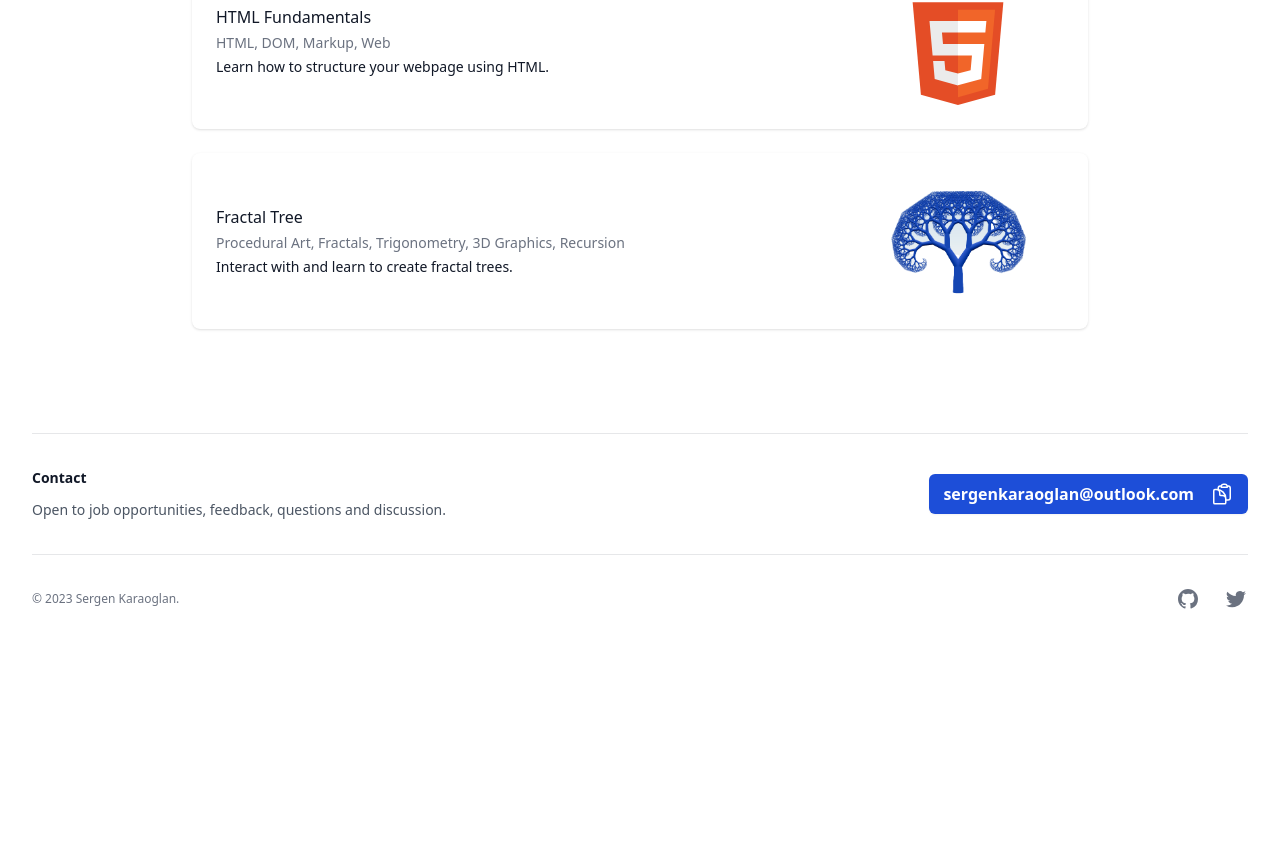
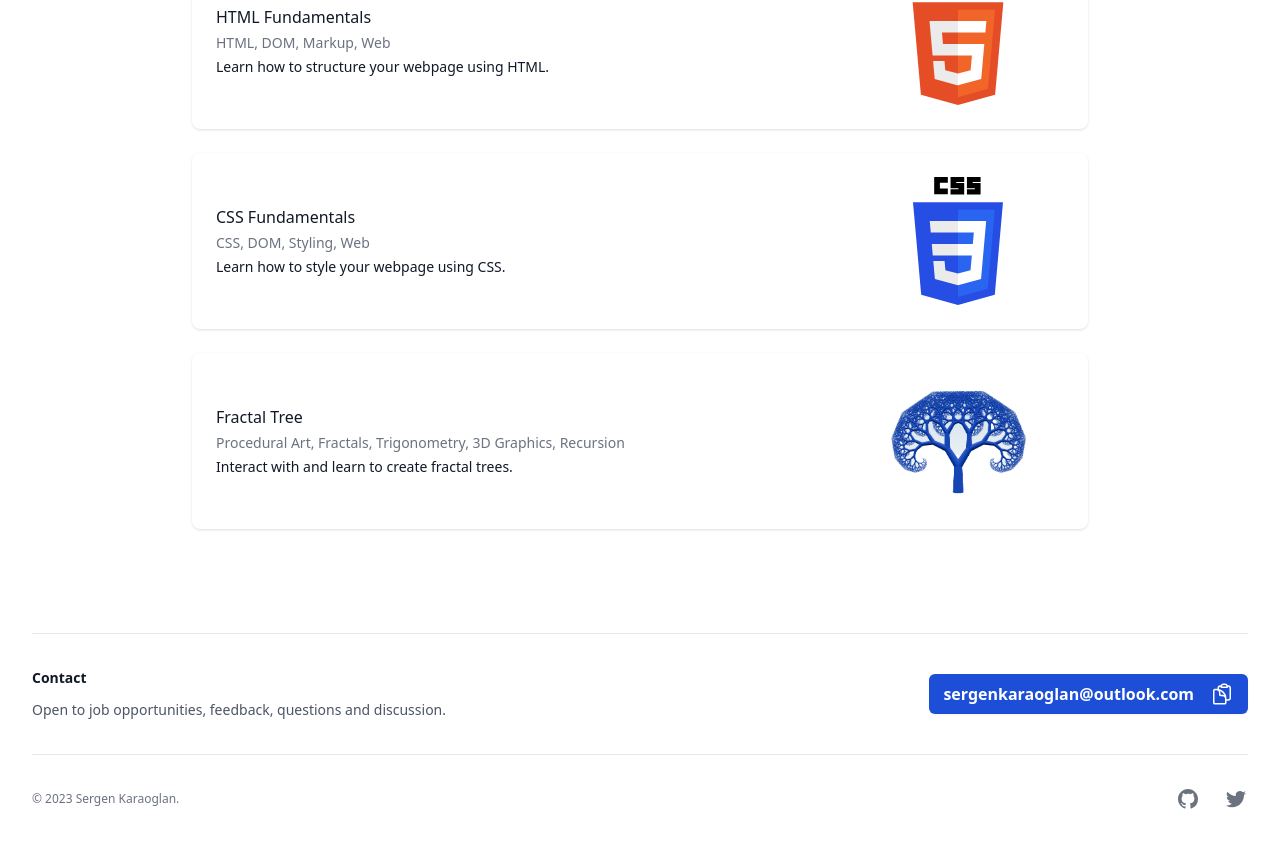
Before and after one commit to SergenKaraoglan/sergen-karaoglan-tutorials, a SvelteKit app: page / in a window 1280 px wide. Shown: the part 1059-1902 px from the top of the page. Before the commit the page ends 1702 px from the top, so only its background shows below. Built offline with nearby package versions, Linux system fonts and the light colour scheme.

Commit message:
spelling correction

```diff
--- a/src/lib/BoxModel.svelte
+++ /dev/null
@@ -1,7 +0,0 @@
-<div class="h-48 w-48 bg-blue-700 mx-auto flex-center">
-	<div class="h-40 w-40 bg-blue-600 mx-auto flex-center">
-		<div class="h-32 w-32 bg-blue-500 mx-auto flex-center">
-			<div class="h-28 w-28 bg-blue-400 mx-auto flex-center text-white">Hello World</div>
-		</div>
-	</div>
-</div>
--- a/src/routes/+page.svelte
+++ b/src/routes/+page.svelte
@@ -8,15 +8,15 @@
 			image: htmlimage,
 			topics: ['HTML', 'DOM', 'Markup', 'Web'],
 			description: 'Learn how to structure your webpage using HTML.',
-			demo: '/html-fundementals'
+			demo: '/html-fundamentals'
 		},
-		// {
-		// 	title: 'CSS Fundamentals',
-		// 	image: cssimage,
-		// 	topics: ['CSS', 'DOM', 'Styling', 'Web'],
-		// 	description: 'Learn how to style your webpage using CSS.',
-		// 	demo: '/css-fundementals'
-		// },
+		{
+			title: 'CSS Fundamentals',
+			image: cssimage,
+			topics: ['CSS', 'DOM', 'Styling', 'Web'],
+			description: 'Learn how to style your webpage using CSS.',
+			demo: '/css-fundamentals'
+		},
 		{
 			title: 'Fractal Tree',
 			image: treeimage,
--- /dev/null
+++ b/src/routes/css-fundamentals/+page.md
@@ -0,0 +1,35 @@
+<script>
+import RGB from "$lib/RGB.svelte";
+</script>
+
+<svelte:head>
+	<title>CSS Fundamentals | Sergen Karaoglan</title>
+	<meta name="description" content="Learn the fundamentals of CSS" />
+</svelte:head>
+
+<article class="max-sm:mx-4 prose lg:prose-xl m-auto pt-16">
+
+# CSS Fundamentals
+
+Let me just start by saying there are 3 fundamental concepts about [Cascading Style Sheets](https://en.wikipedia.org/wiki/CSS) (CSS) that you only need to understand to style websites in almost anyway you want not including animations. It is common for a tutorial to bore you with syntax details or for a beginner to get lost with the breadth of features that CSS provides. I mean CSS provides enough features that you can build your own [game](https://codeburst.io/mario-kart-css-7572bd2ce608) without any JavaScript.
+
+Lets start with a div element containing "Hello World". This div like many other HTML elements is made up of an anatomy called the box model.
+
+<div class="h-48 w-48 mx-auto flex-center">Hello World</div>
+
+<div class="h-48 w-48 bg-blue-700 mx-auto flex-center ">
+	<div class="h-40 w-40 bg-blue-600 mx-auto flex-center">
+		<div class="h-32 w-32 bg-blue-500 mx-auto flex-center">
+			<div class="h-28 w-28 bg-blue-400 mx-auto flex-center text-white">Hello World</div>
+		</div>
+	</div>
+</div>
+
+The box is made up of a <span class="text-blue-700">margin</span>, <span class="text-blue-600">border</span>, <span class="text-blue-500">padding</span> and <span class="text-blue-400">content</span>, in that order towards the centre.
+
+### Resources
+[W3Schools](https://www.w3schools.com/css/),
+[Mozilla](https://developer.mozilla.org/en-US/docs/Web/CSS),
+[Web.dev](https://web.dev/learn/css/)
+
+</article>
--- a/src/routes/css-fundementals/+page.md
+++ /dev/null
@@ -1,30 +0,0 @@
-<script>
-import RGB from "$lib/RGB.svelte";
-import BoxModel from "$lib/BoxModel.svelte";
-</script>
-
-<svelte:head>
-	<title>CSS Fundamentals | Sergen Karaoglan</title>
-	<meta name="description" content="Learn the fundamentals of CSS" />
-</svelte:head>
-
-<article class="max-sm:mx-4 prose lg:prose-xl m-auto pt-16">
-
-# CSS Fundamentals
-
-Let me just start by saying there are 3 fundamental concepts about CSS that you only need to understand to style websites in almost anyway you want not including animations. It is common for a tutorial to bore you with syntax details or for a beginner to get lost with the breadth of features that CSS provides. I mean CSS provides enough features that you can build your own [game](https://codeburst.io/mario-kart-css-7572bd2ce608) without any JavaScript.
-
-Lets start with a div element containing "Hello World". This div like many other HTML elements is made up of an anatomy called the box model.
-
-<div class="h-48 w-48 mx-auto flex-center">Hello World</div>
-
-<div class="mt-4" ><BoxModel /></div>
-
-The box is made up of the <span class="text-blue-700">margin</span>, <span class="text-blue-600">border</span>, <span class="text-blue-500">padding</span> and <span class="text-blue-400">content</span>, in that order towards the centre.
-
-### Resources
-[W3Schools](https://www.w3schools.com/css/),
-[Mozilla](https://developer.mozilla.org/en-US/docs/Web/CSS),
-[Web.dev](https://web.dev/learn/css/)
-
-</article>
```
Also changed, not shown: src/routes/html-fundamentals/+page.md (renamed from src/routes/html-fundementals/+page.md).
